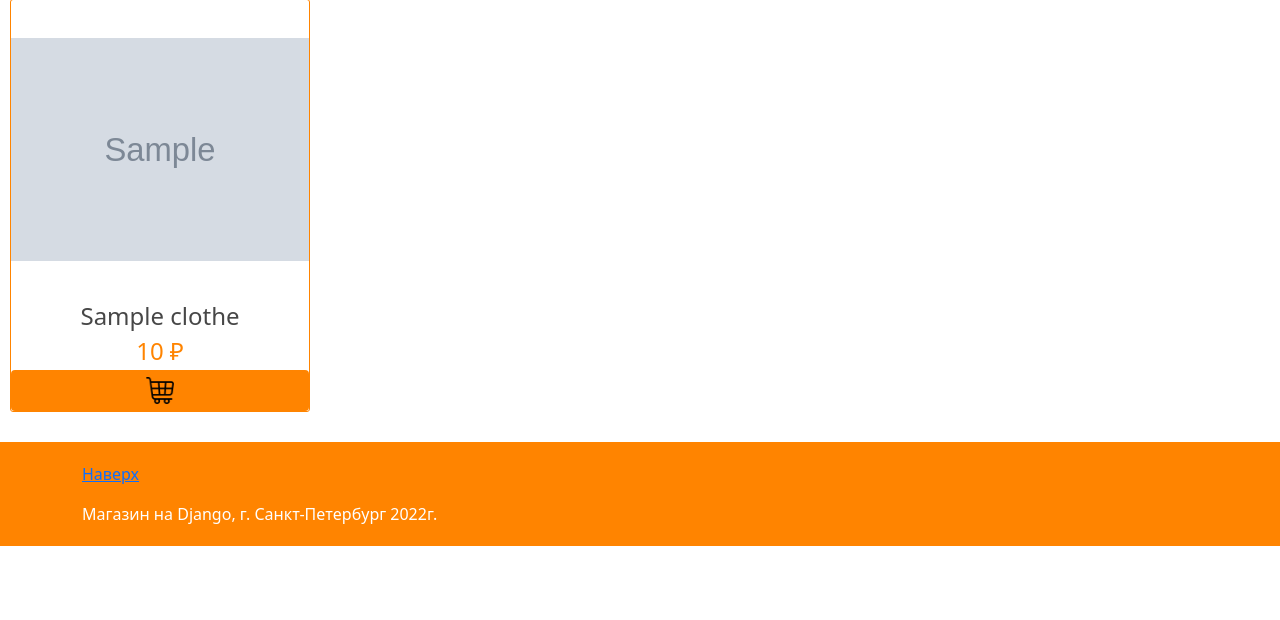
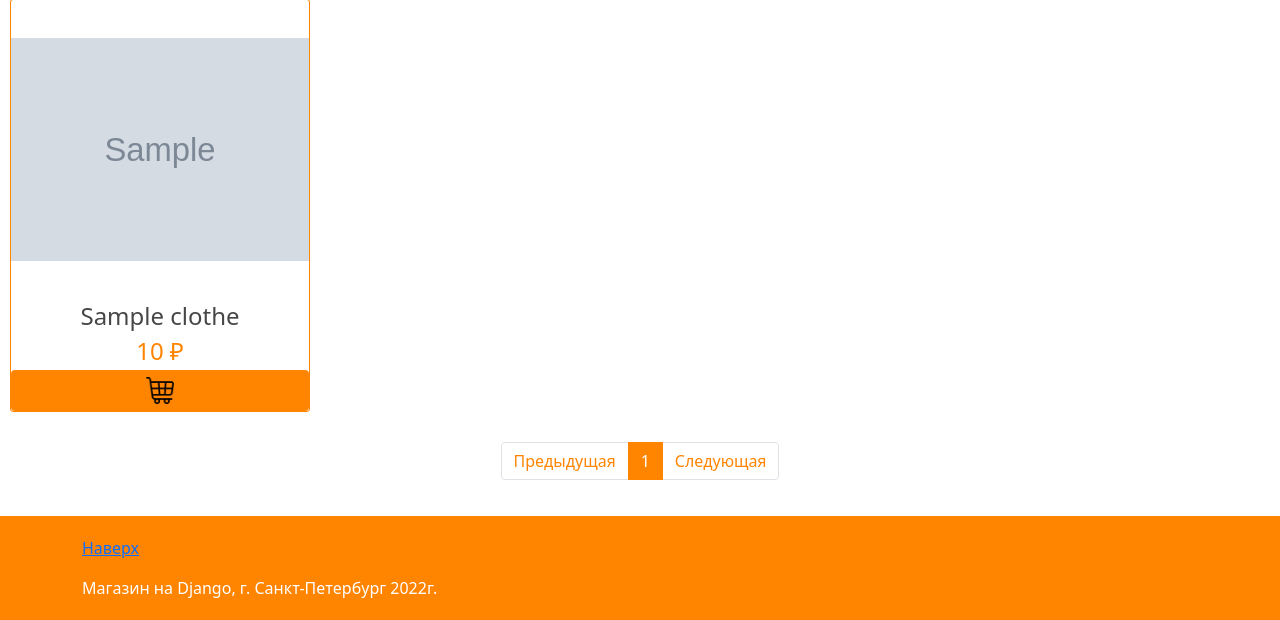
Before and after one commit to alvinist27/djangoShopOld, a Django app: page /clothes/child in a window 1280 px wide. Shown: the part 262-882 px from the top of the page. Before the commit the page ends 808 px from the top, so only its background shows below. Run offline with Django 4.2, Linux system fonts and the light colour scheme; tables that the repository leaves empty hold one stand-in row (values such as "Sample post"); grey boxes marked "Sample" are stand-in pictures; some libraries are stand-ins or nearby versions.

Commit message:
Добавление пагинации страниц

```diff
--- a/app_shop/views.py
+++ b/app_shop/views.py
@@ -1,3 +1,4 @@
+from django.core.paginator import Paginator
 from django.shortcuts import render
 from django.views import View
 from .models import Clothes
@@ -38,8 +39,11 @@ class ClothesMenView(View):
     def get(self, request):
         form = RadioForm()
         clothes = Clothes.objects.filter(type='Мужская')[::-1]
+        paginator = Paginator(clothes, 12)
+        page_number = request.GET.get('page')
+        page_obj = paginator.get_page(page_number)
         return render(request, 'app_shop/clothes_list.html',
-                      {'name': 'Мужская одежда', 'clothes': clothes, 'form': form})
+                      {'name': 'Мужская одежда', 'clothes': page_obj, 'form': form})
 
     def post(self, request):
         form = RadioForm(request.POST)
@@ -54,8 +58,11 @@ class ClothesWomenView(View):
     def get(self, request):
         form = RadioForm()
         clothes = Clothes.objects.filter(type='Женская')[::-1]
+        paginator = Paginator(clothes, 12)
+        page_number = request.GET.get('page')
+        page_obj = paginator.get_page(page_number)
         return render(request, 'app_shop/clothes_list.html',
-                      {'name': 'Женская одежда', 'clothes': clothes, 'form': form})
+                      {'name': 'Женская одежда', 'clothes': page_obj, 'form': form})
 
     def post(self, request):
         form = RadioForm(request.POST)
@@ -70,8 +77,11 @@ class ClothesChildView(View):
     def get(self, request):
         form = RadioForm()
         clothes = Clothes.objects.filter(type='Детская')[::-1]
+        paginator = Paginator(clothes, 12)
+        page_number = request.GET.get('page')
+        page_obj = paginator.get_page(page_number)
         return render(request, 'app_shop/clothes_list.html',
-                      {'name': 'Детская одежда', 'clothes': clothes, 'form': form})
+                      {'name': 'Детская одежда', 'clothes': page_obj, 'form': form})
 
     def post(self, request):
         form = RadioForm(request.POST)
@@ -94,5 +104,7 @@ class SearchResults(View):
         query = self.request.GET.get('q')
         if query:
             clothes = Clothes.objects.filter(Q(title__icontains=query) | Q(description__icontains=query))
-
-        return render(request, 'app_shop/search.html',{'clothes': clothes})
+        paginator = Paginator(clothes, 12)
+        page_number = request.GET.get('page')
+        page_obj = paginator.get_page(page_number)
+        return render(request, 'app_shop/search.html', {'clothes': page_obj, 'count': paginator.count})
--- a/static/css/style.css
+++ b/static/css/style.css
@@ -262,12 +262,57 @@ img:hover {
 	margin-right: auto;
 }
 
- button img{
+button img{
 	width: 10%;
 	height: 10%;
 }
 
+#search {
+	padding: 20px;
+}
 
- #search {
-	 padding: 20px;
- }
+.pagination {
+	margin-left: auto;
+	margin-right: auto;
+	padding-bottom: 10px;
+}
+
+.label
+{
+    color: #FF8400FF!important;
+}
+
+.label .active
+{
+    color: white!important;
+}
+
+.pagination > li > a
+{
+    background-color: white;
+    color: #FF8400FF;
+}
+
+.pagination > li > a:focus,
+.pagination > li > a:hover,
+.pagination > li > span:focus,
+.pagination > li > span:hover
+{
+    color: #FF8400FF;
+    background-color: #eee;
+    border-color: #ddd;
+}
+
+.pagination > .active > a
+{
+    color: white!important;
+    background-color: #FF8400FF!important;
+    border: solid 1px #FF8400FF!important;
+}
+
+.pagination > .active > a:hover
+{
+	color: white;
+    background-color: #FF8400FF!important;
+    border: solid 1px #FF8400FF;
+}
--- a/templates/app_shop/clothes_list.html
+++ b/templates/app_shop/clothes_list.html
@@ -12,7 +12,8 @@
                     <div class="btn-group" role="group" aria-label="Basic radio toggle button group">
                          {% for choice in form.select %}
                              {{ choice.tag }}
-                             <label for="{{ choice.id_for_label }}" class="btn btn-outline border-danger">{{ choice.choice_label }}</label>
+                             <label for="{{ choice.id_for_label }}" class="btn btn-outline border-danger">
+                                 {{ choice.choice_label }}</label>
                         {% endfor %}
                         <button type="submit" class="btn">Показать</button>
                     </div>
@@ -34,7 +35,8 @@
                                 <h4 id="title" class="cut">{{ cloth.title }}</h4>
                             </a>
                             {% if cloth.discount > 0 %}
-                                <h4><span id="discount">{{ cloth.price }} ₽</span> <span id="cost_calc">{{ cloth.price|sub:cloth.discount }} ₽</span> </h4>
+                                <h4><span id="discount">{{ cloth.price }} ₽</span> <span id="cost_calc">
+                                    {{ cloth.price|sub:cloth.discount }} ₽</span> </h4>
                             {% else %}
                                 <h4 id="cost">{{ cloth.price }} ₽</h4>
                             {% endif %}
@@ -52,3 +54,37 @@
         </div>
     </div>
 {% endblock %}
+
+{% block pagination %}
+    {% if clothes|length %}
+        <div class="pagination" aria-label="Paginate me">
+            <ul class="pagination justify-content-center">
+                {% if clothes.has_previous %}
+                    <a class="page-link label" href="?page={{ clothes.previous_page_number }}
+                        {% if request.GET.q %}&q={{ request.GET.q }}{% endif %}" tabindex="-1">Предыдущая</a>
+                {% else %}
+                    <li class="page-item disabled">
+                        <a class="page-link label disabled" href="#" tabindex="-1">Предыдущая</a>
+                    </li>
+                {% endif %}
+                {% for i in clothes.paginator.page_range %}
+                    {% if i == clothes.number %}
+                        <li class="page-item active"><a class="page-link label" href="?page={{ i }}
+                            {% if request.GET.q %}&q={{ request.GET.q }}{% endif %}">{{ i }}</a></li>
+                    {% else %}
+                        <li class="page-item"><a class="page-link label" href="?page={{ i }}
+                            {% if request.GET.q %}&q={{ request.GET.q }}{% endif %}">{{ i }}</a></li>
+                    {% endif %}
+                {% endfor %}
+                {% if clothes.has_next %}
+                    <a class="page-link label" href="?page={{ clothes.next_page_number }}
+                        {% if request.GET.q %}&q={{ request.GET.q }}{% endif %}">Следующая</a>
+                {% else %}
+                    <li class="page-item disabled">
+                        <a class="page-link label" href="#">Следующая</a>
+                    </li>
+                {% endif %}
+            </ul>
+        </div>
+    {% endif %}
+{% endblock %}
--- a/templates/base.html
+++ b/templates/base.html
@@ -23,6 +23,10 @@
 
         {% endblock %}
 
+        {% block pagination %}
+
+        {% endblock %}
+
         {% block footer %}
             {% include 'block/footer.html' %}
         {% endblock %}
```
Also changed, not shown: templates/app_shop/search.html (+40 -6 lines).
